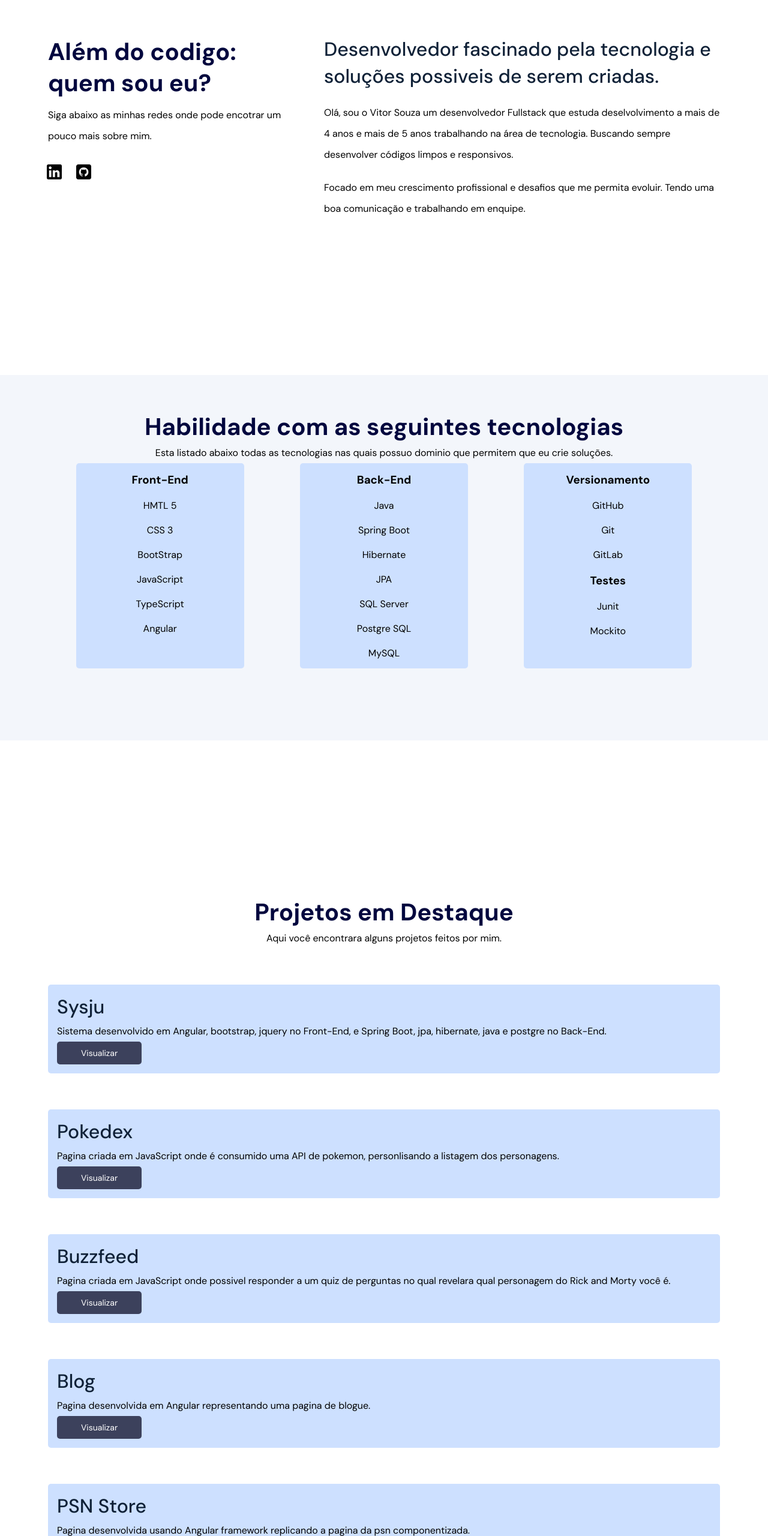
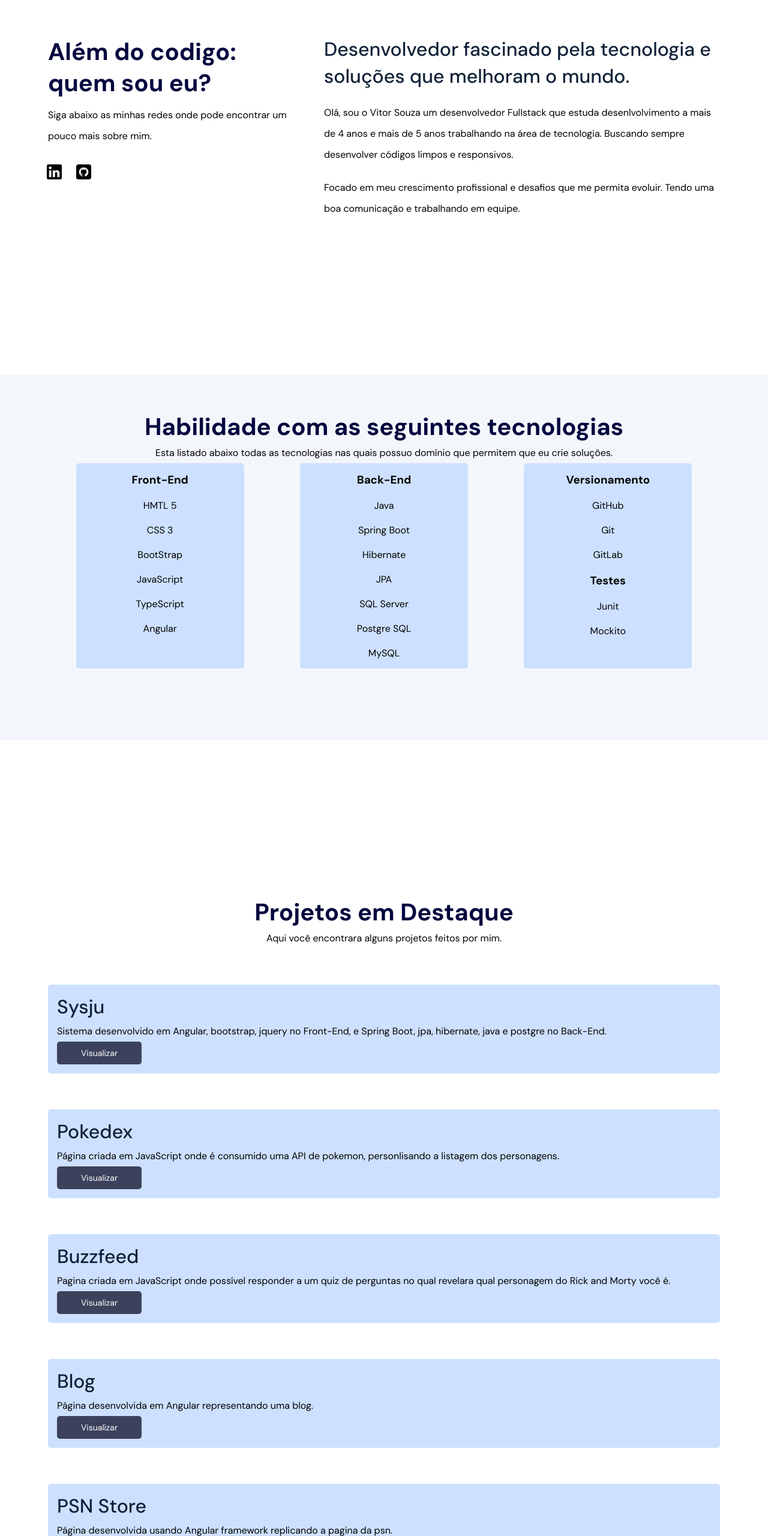
Before and after one commit to Vitorsdl/portfolio-vitor, a plain HTML site: page index.html in a window 1280 px wide. Shown: the part 867-3427 px from the top of the page at 60% size. Drawn offline with Linux system fonts and the light colour scheme.

Commit message:
Correção nos textos.

```diff
--- a/index.html
+++ b/index.html
@@ -35,7 +35,7 @@
     <section id="about" class="about max-width">
         <div class="about__left">
             <h2 class="secondary-title">Além do codigo: quem sou eu?</h2>
-            <p>Siga abaixo as minhas redes onde pode encotrar um pouco mais sobre mim.</p>
+            <p>Siga abaixo as minhas redes onde pode encontrar um pouco mais sobre mim.</p>
 
             <ul>
                 <li><a href="https://linkedin.com/in/vitorssl/"><img src="img/linkedin.png" alt="Linkedin"></a></li>
@@ -44,14 +44,14 @@
         </div>
         <div class="about__right">
             <h3 class="tertiary-title mb-m">
-                Desenvolvedor fascinado pela tecnologia e soluções possiveis de serem criadas.
+                Desenvolvedor fascinado pela tecnologia e soluções que melhoram o mundo.
             </h3>
             <p>
-                Olá, sou o Vitor Souza um desenvolvedor Fullstack que estuda deselvolvimento a mais de 4 anos e mais de
+                Olá, sou o Vitor Souza um desenvolvedor Fullstack que estuda desenlvolvimento a mais de 4 anos e mais de
                 5 anos trabalhando na área de tecnologia. Buscando sempre desenvolver códigos limpos e responsivos.
             </p>
             <p>Focado em meu crescimento profissional e desafios que me permita evoluir. Tendo uma boa comunicação
-                e trabalhando em enquipe.</p>
+                e trabalhando em equipe.</p>
         </div>
     </section>
 
@@ -59,7 +59,7 @@
     <section id="skills" class="skills">
         <div class="skills__content max-width">
             <h2 class="secondary-title">Habilidade com as seguintes tecnologias</h2>
-            <p>Esta listado abaixo todas as tecnologias nas quais possuo dominio que permitem que eu crie soluções.</p>
+            <p>Esta listado abaixo todas as tecnologias nas quais possuo domínio que permitem que eu crie soluções.</p>
 
             <div class="skills__card">
                 <div class="skills__habilites">
@@ -119,28 +119,28 @@
             <li>
                 <div class="projects__card">
                     <h3 class="tertiary-title">Pokedex</h3>
-                    <p>Pagina criada em JavaScript onde é consumido uma API de pokemon, personlisando a listagem dos personagens.</p>
+                    <p>Página criada em JavaScript onde é consumido uma API de pokemon, personlisando a listagem dos personagens.</p>
                 </div>
                 <a href="https://vitorsdl.github.io/js-pokedex/"><button class="btn btn-primary">Visualizar</button></a>
             </li>
             <li>
                 <div class="projects__card">
                     <h3 class="tertiary-title">Buzzfeed</h3>
-                    <p>Pagina criada em JavaScript onde possivel responder a um quiz de perguntas no qual revelara qual personagem do Rick and Morty você é.</p>
+                    <p>Pagina criada em JavaScript onde possível responder a um quiz de perguntas no qual revelara qual personagem do Rick and Morty você é.</p>
                 </div>
                 <a href="https://github.com/Vitorsdl/angular-buzzfeed"><button class="btn btn-primary">Visualizar</button></a>
             </li>
             <li>
                 <div class="projects__card">
                     <h3 class="tertiary-title">Blog</h3>
-                    <p>Pagina desenvolvida em Angular representando uma pagina de blogue.</p>
+                    <p>Página desenvolvida em Angular representando uma blog.</p>
                 </div>
                 <a href="https://github.com/Vitorsdl/angular-blog"><button class="btn btn-primary">Visualizar</button></a>
             </li>
             <li>
                 <div class="projects__card">
                     <h3 class="tertiary-title">PSN Store</h3>
-                    <p>Pagina desenvolvida usando Angular framework replicando a pagina da psn componentizada.</p>
+                    <p>Página desenvolvida usando Angular framework replicando a pagina da psn.</p>
                 </div>
                 <a href="https://github.com/Vitorsdl/angular-psn-store"><button class="btn btn-primary">Visualizar</button></a>
             </li>
```
